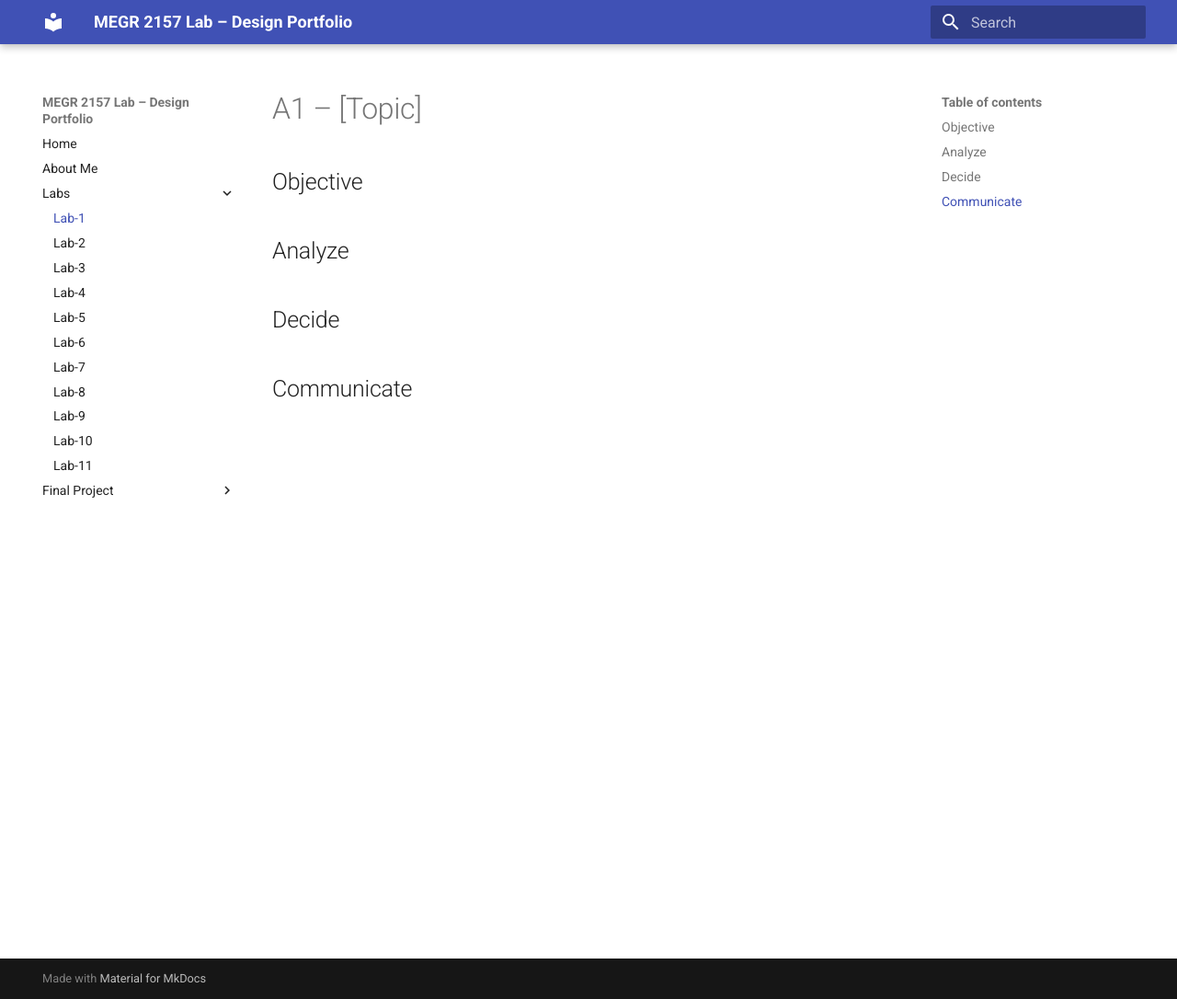
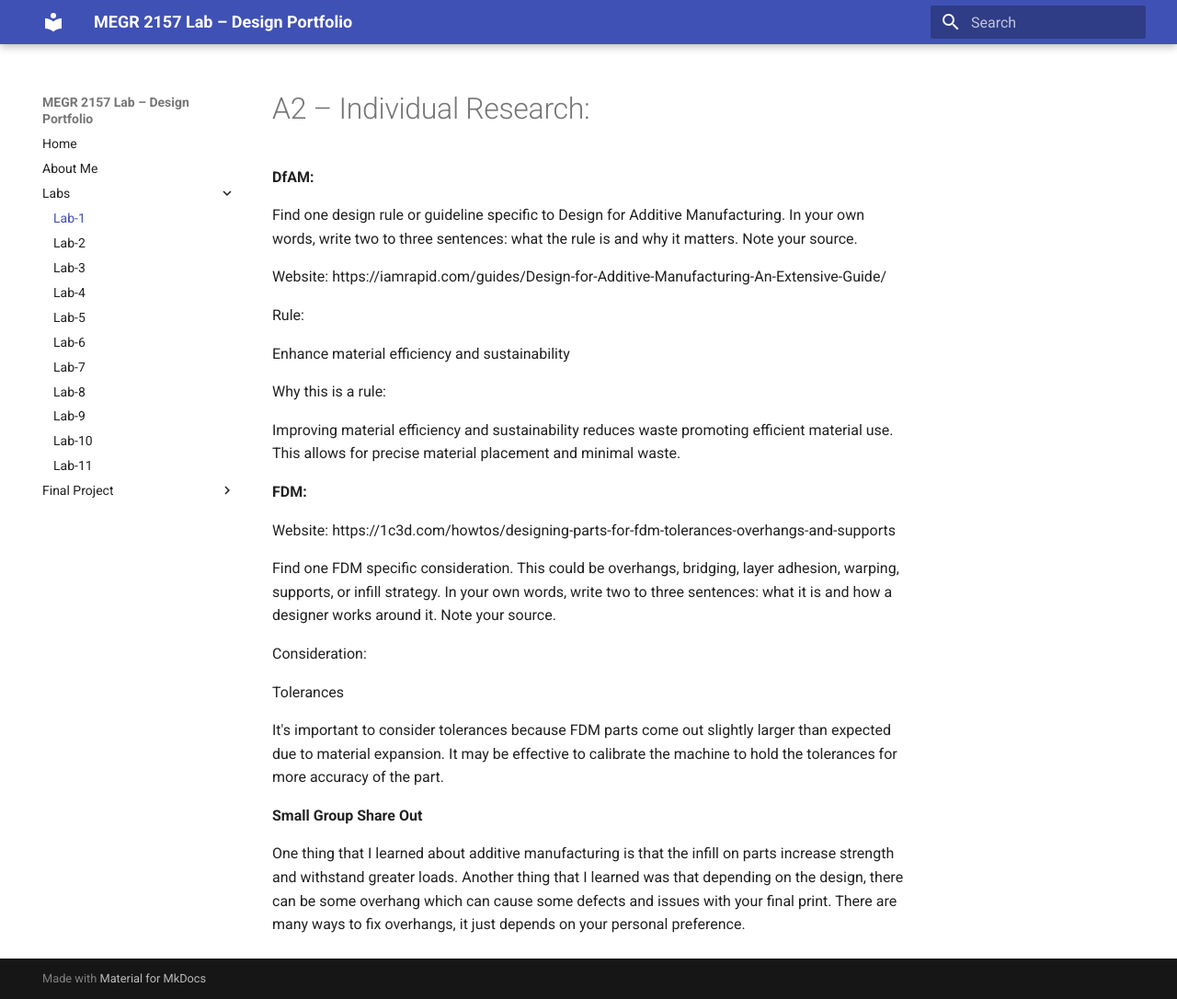
Before and after one commit to AndrewYang2428/andrewyang-megr2156-lab-portfolio, an MkDocs documentation site: the page built from docs/Labs/L01/index.md, in a window 1280 px wide and 1086 px high. Shown: the whole window at 92% size. Built offline with MkDocs 1.6.1 and Material for MkDocs 9.7.7, drawn with Linux system fonts in a browser that asks for light colours.

Commit message:
Revise index.md for A2 Individual Research section
Updated content for A2 on Individual Research, including objectives and considerations for Design for Additive Manufacturing and FDM. Added explanations for material efficiency and tolerances.

```diff
--- a/docs/Labs/L01/index.md
+++ b/docs/Labs/L01/index.md
@@ -1,12 +1,32 @@
-# A1 – [Topic]
+# A2 – Individual Research:
 
-## Objective
+**DfAM:**
+
+Find one design rule or guideline specific to Design for Additive Manufacturing. In your own words, write two to three sentences: what the rule is and why it matters. Note your source.
+
+Website: https://iamrapid.com/guides/Design-for-Additive-Manufacturing-An-Extensive-Guide/
+
+Rule:
+
+Enhance material efficiency and sustainability
+
+Why this is a rule:
+
+Improving material efficiency and sustainability reduces waste promoting efficient material use. This allows for precise material placement and minimal waste.
+
+**FDM:**
+
+Website: https://1c3d.com/howtos/designing-parts-for-fdm-tolerances-overhangs-and-supports
+
+Find one FDM specific consideration. This could be overhangs, bridging, layer adhesion, warping, supports, or infill strategy. In your own words, write two to three sentences: what it is and how a designer works around it. Note your source.
+
+Consideration:
+
+Tolerances
+
+It's important to consider tolerances because FDM parts come out slightly larger than expected due to material expansion. It may be effective to calibrate the machine to hold the tolerances for more accuracy of the part.
 
 
-## Analyze
+**Small Group Share Out**
 
-
-## Decide
-
-
-## Communicate
+One thing that I learned about additive manufacturing is that the infill on parts increase strength and withstand greater loads. Another thing that I learned was that depending on the design, there can be some overhang which can cause some defects and issues with your final print. There are many ways to fix overhangs, it just depends on your personal preference.
```
